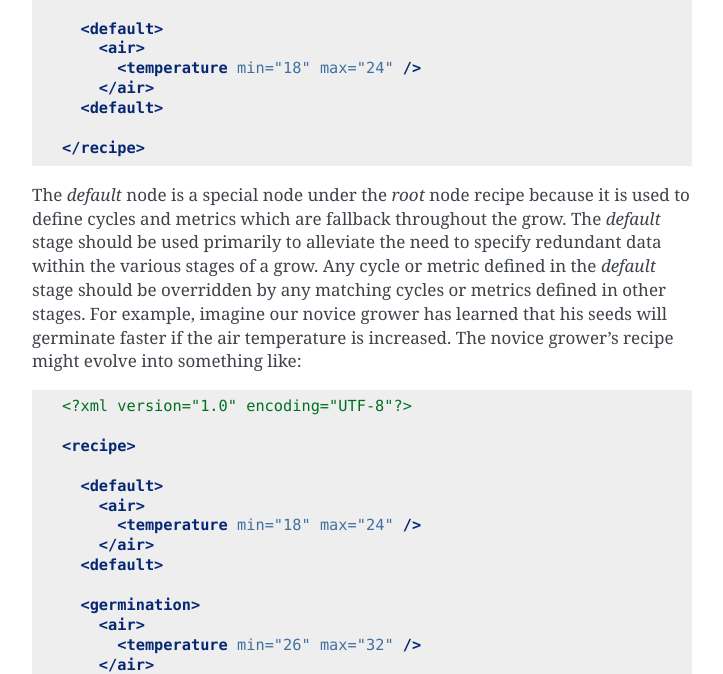
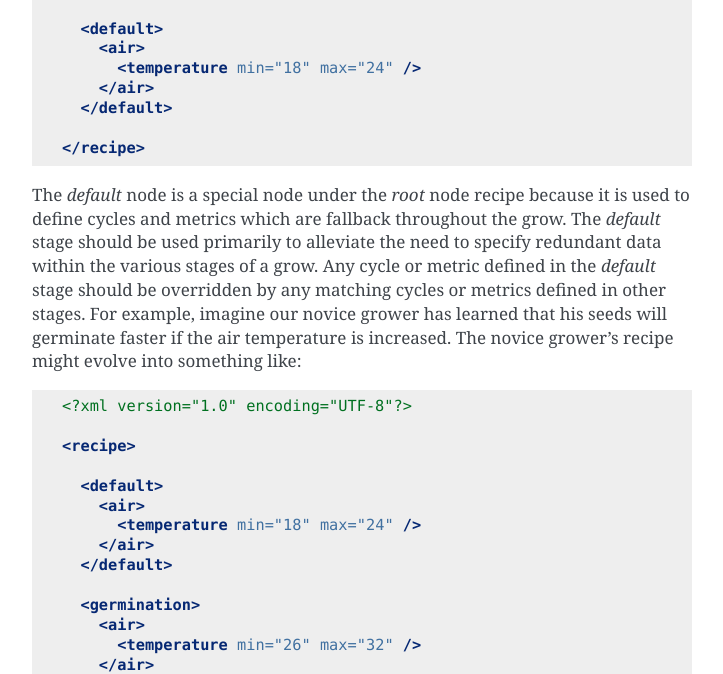
Before and after one commit to njason/grow-recipe-schema, a Sphinx documentation site: the page built from docs/quick-start.rst, in a window 1280 px wide and 900 px high, scrolled down 344 px. Shown: the part 161-835 px from the top of the window, without its empty margins (388-1111 px from the left). Built offline with Sphinx 7.4.7, drawn with Linux system fonts in a browser that asks for light colours.

Commit message:
Update quick-start.rst

```diff
--- a/docs/quick-start.rst
+++ b/docs/quick-start.rst
@@ -22,7 +22,7 @@ The minimum required structure is the XML document declaration and the root reci
         <air>
           <temperature min="18" max="24" />
         </air>
-      <default>
+      </default>
 
     </recipe>
 
@@ -38,7 +38,7 @@ The `default` node is a special node under the `root` node recipe because it is
         <air>
           <temperature min="18" max="24" />
         </air>
-      <default>
+      </default>
 
       <germination>
         <air>
```
